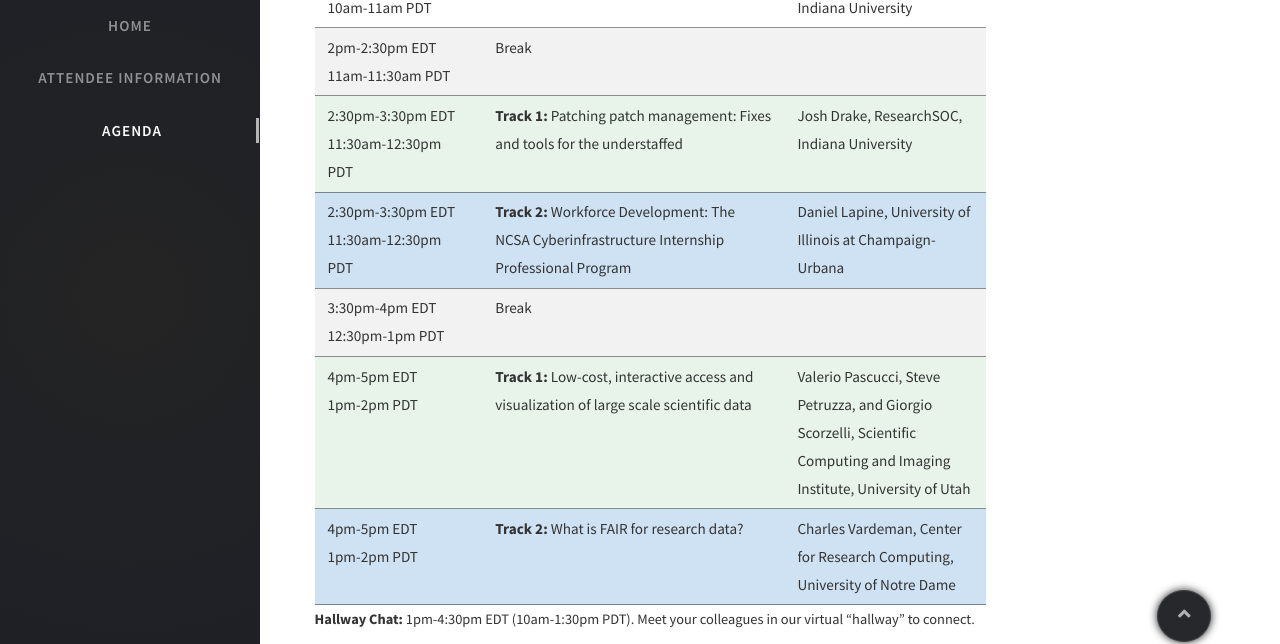
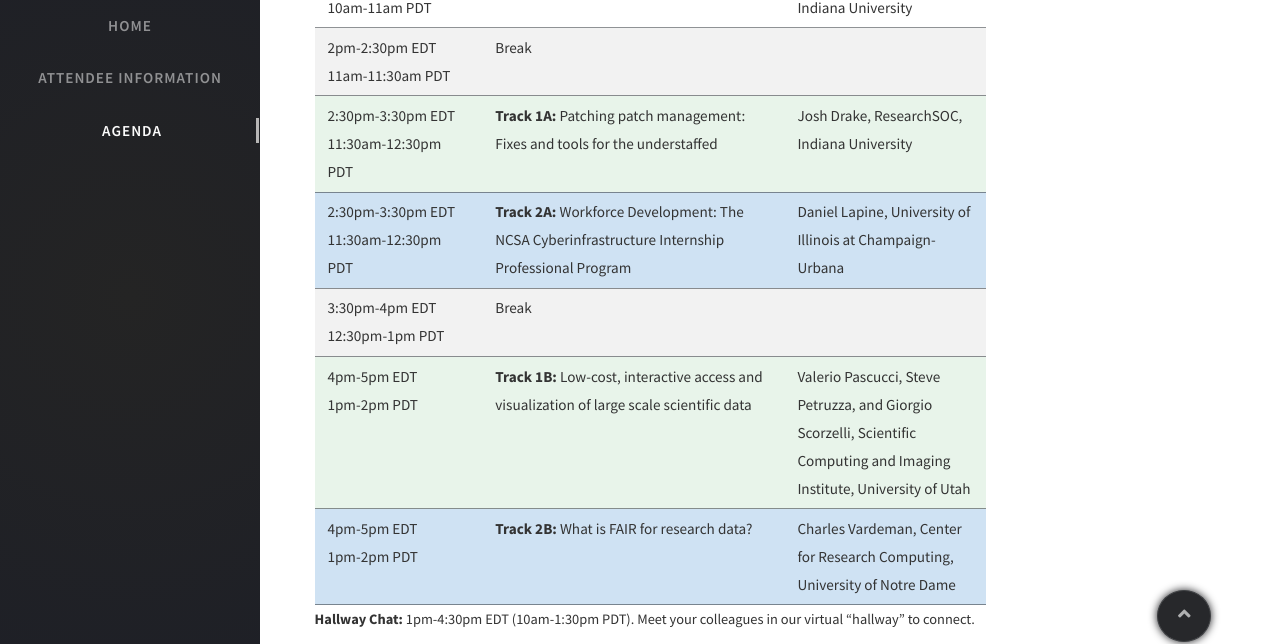
Before and after one commit to cics-workshop/cics-workshop.github.io, a Jekyll site: the page built from agenda.html, in a window 1280 px wide and 900 px high, scrolled down 545 px. Shown: the part 154-798 px from the top of the window. Built offline with Jekyll 4.4.1, drawn with Linux system fonts in a browser that asks for light colours; nearby versions of some CDN libraries; comment, search, counter and statistics services are not loaded.

Commit message:
more edits

```diff
--- a/agenda.html
+++ b/agenda.html
@@ -45,12 +45,12 @@
     </tr>
     <tr style="background-color: #e8f4ea">
         <td>2:30pm-3:30pm EDT <br/> 11:30am-12:30pm PDT</td>
-        <td><strong>Track 1:</strong> Patching patch management: Fixes and tools for the understaffed</td>
+        <td><strong>Track 1A:</strong> Patching patch management: Fixes and tools for the understaffed</td>
         <td>Josh Drake, ResearchSOC, Indiana University</td>
     </tr>
     <tr style="background-color: #cfe2f3">
         <td>2:30pm-3:30pm EDT <br/> 11:30am-12:30pm PDT</td>
-        <td><strong>Track 2:</strong> Workforce Development: The NCSA Cyberinfrastructure Internship Professional
+        <td><strong>Track 2A:</strong> Workforce Development: The NCSA Cyberinfrastructure Internship Professional
             Program
         </td>
         <td>Daniel Lapine, University of Illinois at Champaign-Urbana</td>
@@ -62,14 +62,14 @@
     </tr>
     <tr style="background-color: #e8f4ea">
         <td>4pm-5pm EDT <br/> 1pm-2pm PDT</td>
-        <td><strong>Track 1:</strong> Low-cost, interactive access and visualization of large scale scientific data</td>
+        <td><strong>Track 1B:</strong> Low-cost, interactive access and visualization of large scale scientific data</td>
         <td>Valerio Pascucci, Steve Petruzza, and Giorgio Scorzelli, Scientific Computing and Imaging Institute,
             University of Utah
         </td>
     </tr>
     <tr style="background-color: #cfe2f3">
         <td>4pm-5pm EDT <br/> 1pm-2pm PDT</td>
-        <td><strong>Track 2:</strong> What is FAIR for research data?</td>
+        <td><strong>Track 2B:</strong> What is FAIR for research data?</td>
         <td>Charles Vardeman, Center for Research Computing, University of Notre Dame</td>
     </tr>
     </tbody>
```
